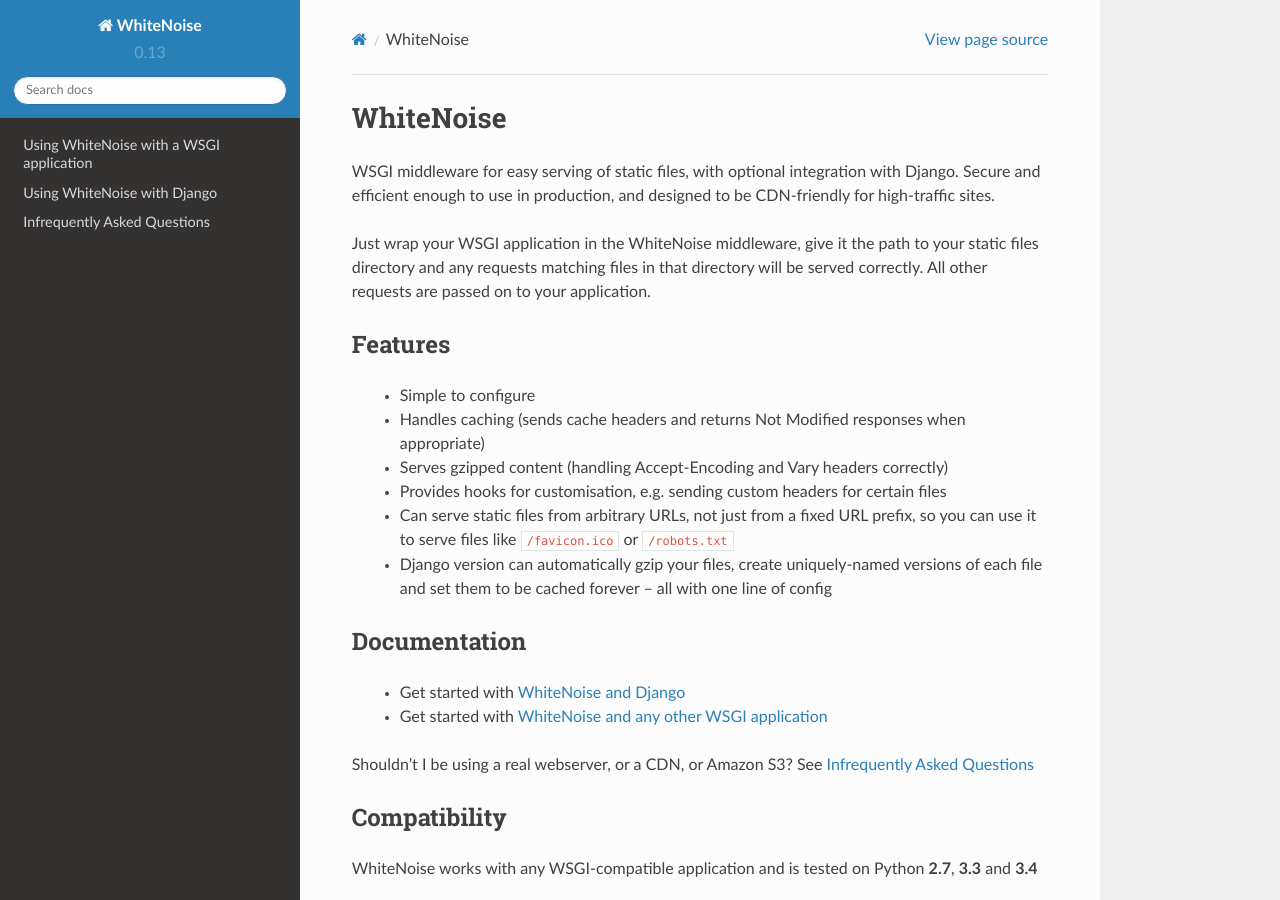
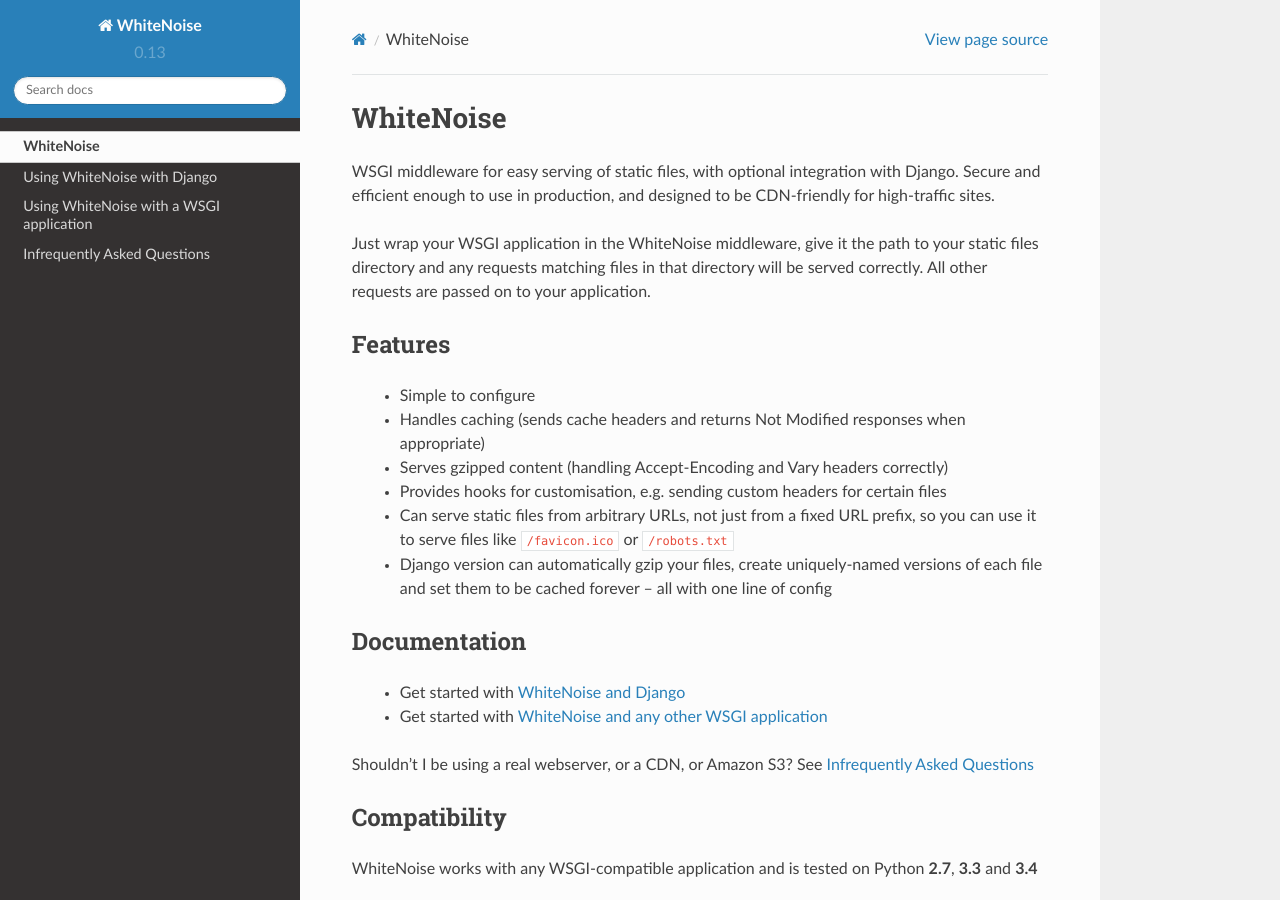
Before and after one commit to gorbunov87/white_noise, a Sphinx documentation site: the page built from docs/index.rst, in a window 1280 px wide and 900 px high. Built offline with Sphinx 7.4.7 and the Read the Docs theme 2.0.0, drawn with Linux system fonts in a browser that asks for light colours; part of the change alters nothing that is shown.

```diff
--- a/docs/index.rst
+++ b/docs/index.rst
@@ -66,6 +66,8 @@ MIT Licensed
 
 .. toctree::
    :hidden:
-   :glob:
 
-   *
+   self
+   django
+   base
+   ifaqs
```
